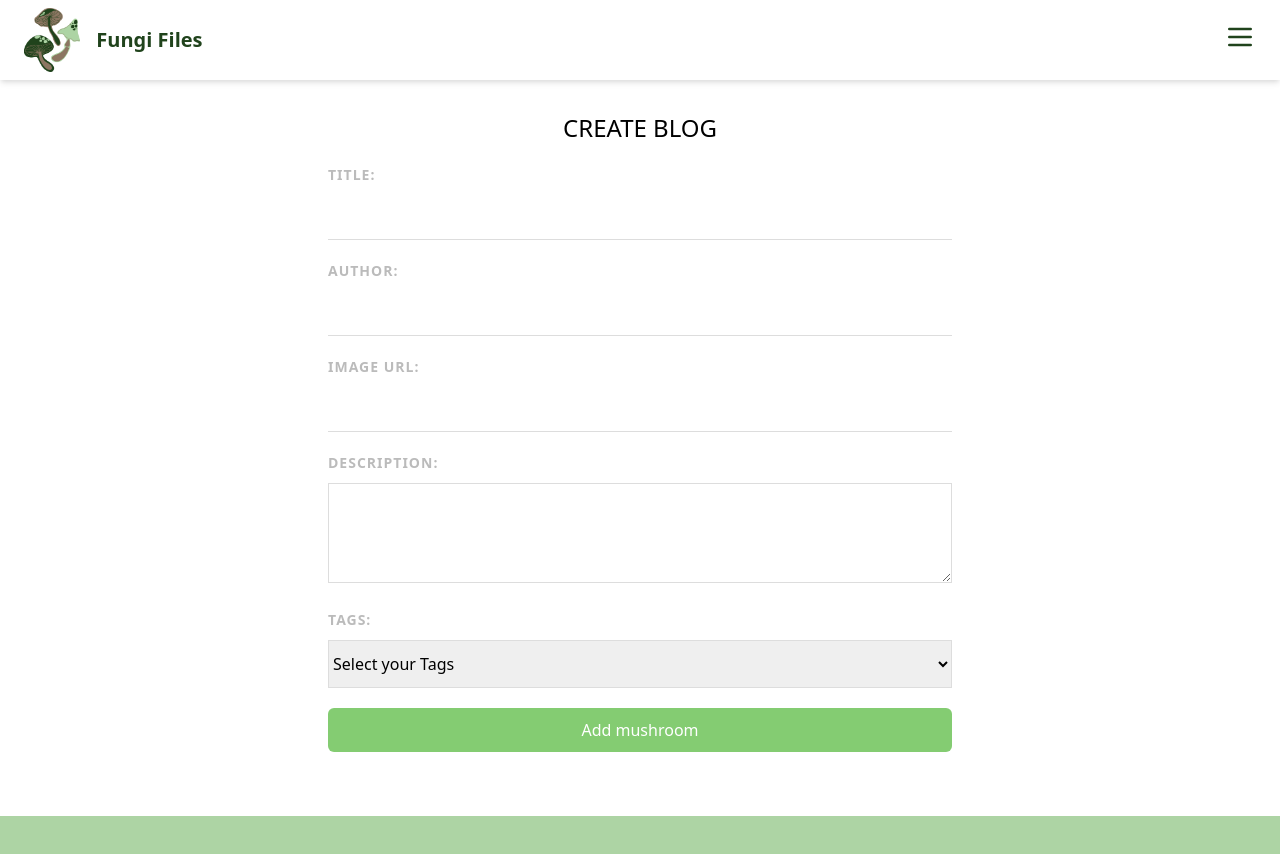
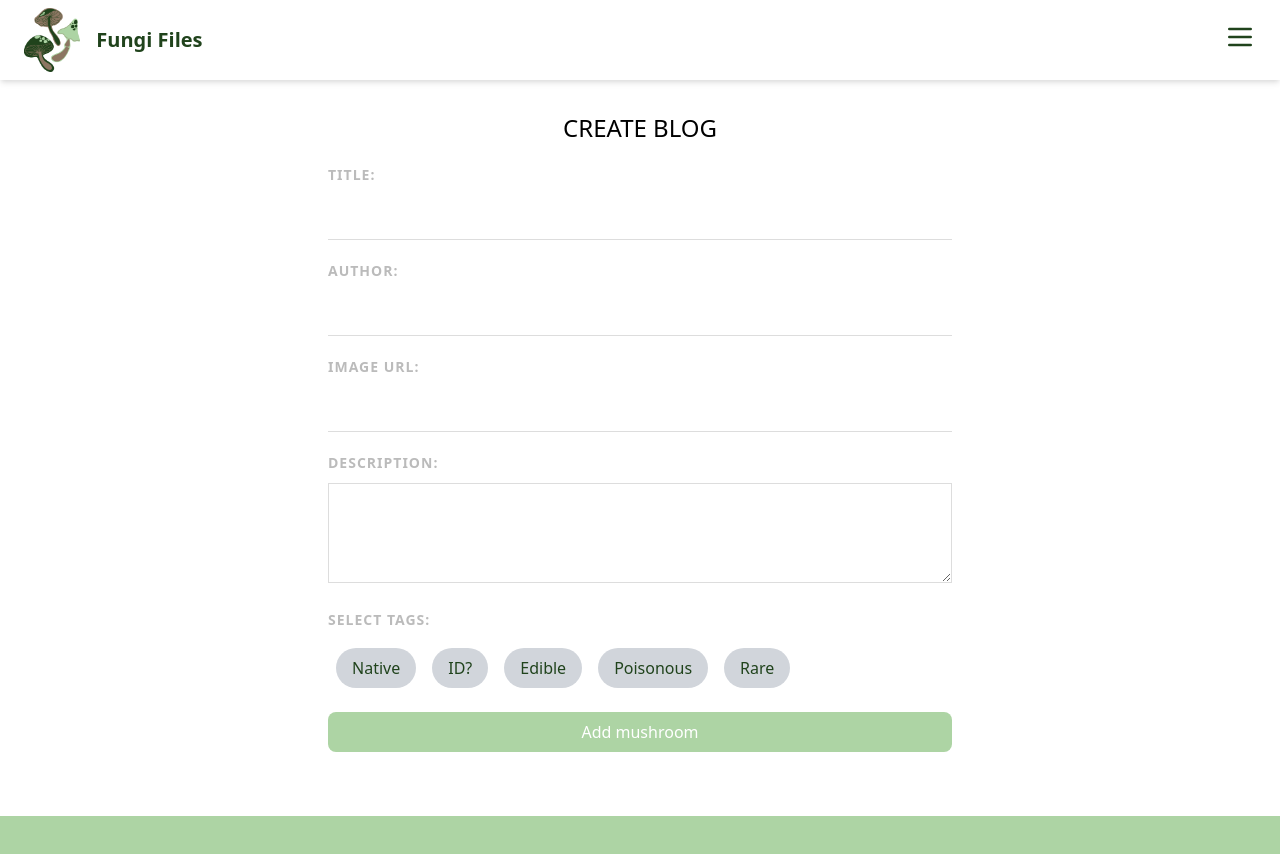
Before and after one commit to daniel0426/mushroom-hunting, a Nuxt app in the folder front/: page /blogs/create in a window 1280 px wide. Shown: the top 854 px of the page. Built offline with nearby package versions, Linux system fonts and the light colour scheme.

Commit message:
Updates tag selection UI, made tag store. Applied brand colors

```diff
--- a/front/components/SingleTag.vue
+++ b/front/components/SingleTag.vue
@@ -1,14 +1,20 @@
 <template>
   <button
+    type="button"
+    :class="{
+      'bg-gray-300': !selected,
+      'bg-fungi-files-light-green': selected
+    }"
     class="
-      px-3
-      py-1
-      bg-fungi-files-light-green
+      px-4
+      py-2
       text-fungi-files-dark-green
-      rounded-lg
+      rounded-3xl
       m-2
       text-md
+      transition duration-150
     "
+    @click="$emit('click')"
   >
     {{ tag }}
   </button>
@@ -16,9 +22,13 @@
 
 <script>
 export default {
-    props: {
-        tag: String,
-    }
+  props: {
+    tag: String,
+    selected: {
+      type: Boolean,
+      default: () => true,
+    },
+  },
 };
 </script>
 
--- a/front/pages/blogs/create.vue
+++ b/front/pages/blogs/create.vue
@@ -1,6 +1,6 @@
 <template>
   <div class="outer page sm:w-5/6 md:4/6">
-    <h1 class="text-center text-2xl uppercase ">Create Blog</h1>
+    <h1 class="text-center text-2xl uppercase">Create Blog</h1>
 
     <form class="add-form" @submit.prevent="handleSubmit" action="">
       <label for="title"> Title:</label>
@@ -13,36 +13,39 @@
       <input type="text" name="image-url" v-model="url" required />
 
       <label for="description"> Description:</label>
-      <textarea name="description" reqired v-model="details" required> </textarea>
+      <textarea name="description" reqired v-model="details" required>
+      </textarea>
 
+      <label for="Tags">Select Tags:</label>
 
-
-
-
-    <label for="Tags">Tags:</label>
-
-    <select v-model="tempTag" name="tags" id="tags" @click="addTag">
-      <option value="" disabled selected>Select your Tags</option>
-      <option value="native">Native</option>
-      <option value="id-req">ID?</option>
-      <option value="edible">Edible</option>
-      <option value="Poisonous">Poisonous</option>
-      <option value="rare">Rare</option>
-    </select>
-
-    <div  v-for="tag in tags"  :key="tag" class="pill">
-        <p @click="deleteTag(tag)" >{{tag}}</p>
+      <div class="flex flex-row">
+        <SingleTag
+          v-for="(tag, index) in selectableTags"
+          :key="index"
+          :tag="tag"
+          :selected="tags.includes(tag)"
+          @click="addTag(tag)"
+        />
       </div>
 
-      <button>Add mushroom</button>
+      <button
+        class="mt-4 w-full bg-fungi-files-light-green p-2 text-white rounded-lg"
+      >
+        Add mushroom
+      </button>
     </form>
   </div>
 </template>
 
 <script>
 export default {
+  layout: "app",
 
-  layout: "app",
+  computed: {
+    selectableTags() {
+      return this.$store.state.tags.selectableTags;
+    },
+  },
 
   data() {
     return {
@@ -51,94 +54,62 @@ export default {
       url: "",
       author: "",
       tempTag: "",
-      tags:[]
+      tags: [],
     };
   },
 
-
   methods: {
-
-
-   addTag(){
-
-     if( this.tempTag){
-
-       if(!this.tags.includes(this.tempTag)){
-         this.tags.push(this.tempTag)
-       }
-
+    addTag(tag) {
+      if (!this.tags.includes(tag)) {
+        this.tags.push(tag);
+      } else {
+        this.deleteTag(tag)
       }
     },
 
-   deleteTag(tag){
-     this.tags=this.tags.filter((item) =>{
+    deleteTag(tag) {
+      this.tags = this.tags.filter((item) => {
         return tag !== item;
-     })
+      });
     },
 
-
-
-
     handleSubmit() {
-
-
       let blog = {
-
         title: this.title,
         details: this.details,
         url: this.url,
         author: this.author,
-        tags: this.tags
-
+        tags: this.tags,
       };
-
 
       fetch("http://localhost:4000/blogs", {
         method: "POST",
         headers: { "Content-Type": "application/json" },
         body: JSON.stringify(blog),
-      }).then(()=> {
-        this.$router.push('/')
+      }).then(() => {
+        this.$router.push("/");
       });
 
-        this.$emit('addedPost')
+      this.$emit("addedPost");
     },
-
   },
 };
-
 </script>
 
 <style scoped>
-
-select{
+select {
   width: 100%;
   height: 3em;
   border: 1px solid #ddd;
 }
 .outer {
   width: 50%;
-
-}
-.pill{
-
-    display: inline-block;
-    margin: 20px 10px 0 0;
-    padding: 6px 12px;
-    background: rgb(132, 204, 114);
-    border-radius: 20px;
-
-    letter-spacing: 1px;
-
-    color: rgb(8, 37, 13);
-    cursor: pointer;
-
 }
 .add-form {
   background: white;
   width: 100%;
 }
-form{
+form {
   width: 100%;
 }
 
@@ -164,16 +135,4 @@ textarea {
   box-sizing: border-box;
   height: 100px;
 }
-
-form button {
-  display: block;
-  margin: 20px auto 0;
-  background: rgb(132, 204, 114);
-  color: white;
-  padding: 10px;
-  border: 0;
-  border-radius: 6px;
-  font-size: 16px;
-  width: 100%;
-}
 </style>
--- /dev/null
+++ b/front/store/tags.js
@@ -0,0 +1,9 @@
+export const state = () => ({
+    selectableTags: [
+        'Native',
+        'ID?',
+        'Edible',
+        'Poisonous',
+        'Rare'
+    ]
+});
```
Lines whose indentation alone changed are shown as unchanged.
